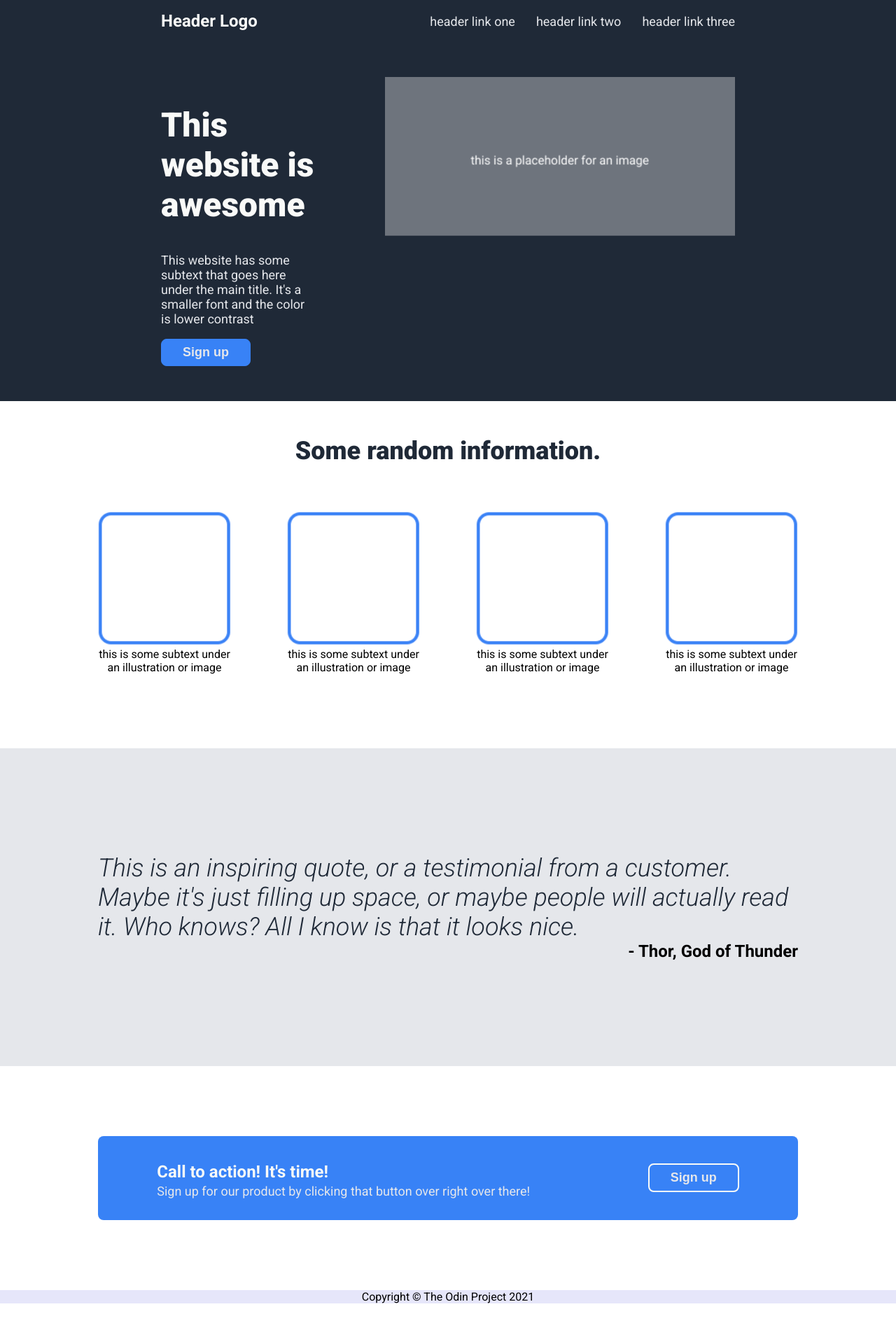
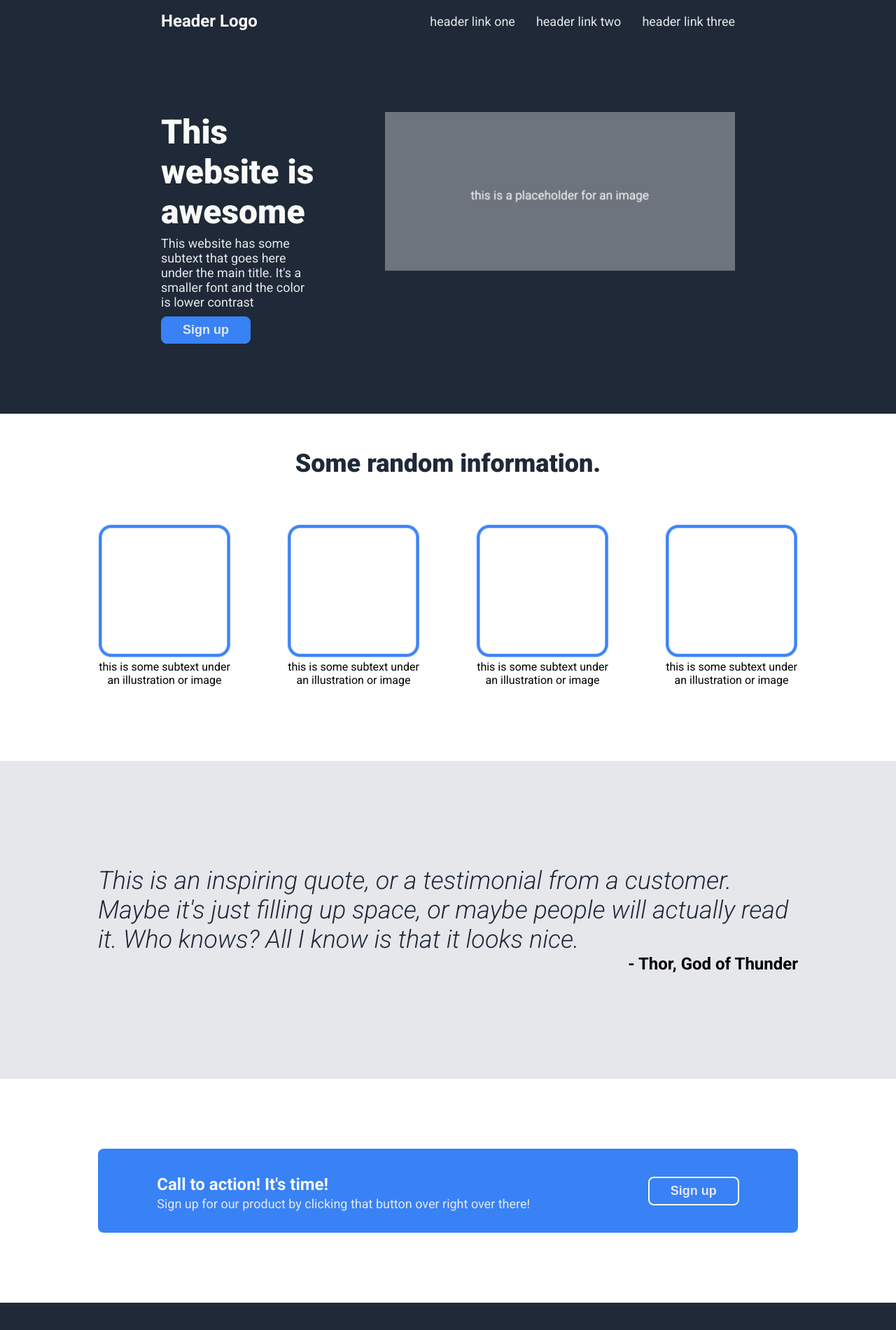
Before and after one commit to dwnlee/odin-landing-page, a plain HTML site: page index.html in a window 1280 px wide. Shown: the top 1900 px of the page at 70% size. Before the commit the page ends 1862 px from the top, so only its background shows below. Drawn offline with Linux system fonts and the light colour scheme.

Commit message:
Style footer and fix hero section spacing

```diff
--- a/style.css
+++ b/style.css
@@ -38,7 +38,7 @@ h1 {
 /* Hero text section */
 .hero {
   display: flex;
-  padding: 50px 0;
+  padding: 100px 0;
 
   background-color: #1f2937;
 }
@@ -49,12 +49,15 @@ h1 {
 }
 
 .hero-text h2 {
+  margin: 0px;
   font-size: 48px;
   color: #f9faf8;
   font-weight: 900;
 }
 
 .hero-text p {
+  margin-top: 6px;
+  margin-bottom: 10px;
   font-size: 18px;
   color: #e5e7eb;
 }
@@ -182,10 +185,13 @@ figure {
 
 /* Footer Section */
 footer {
-  background-color: lavender;
+  background-color: #1f2937;
   text-align: center;
+  padding: 45px 100px;
 }
 
 footer p {
   margin: 0;
+  font-size: 18px;
+  color: #e5e7eb;
 }
```
